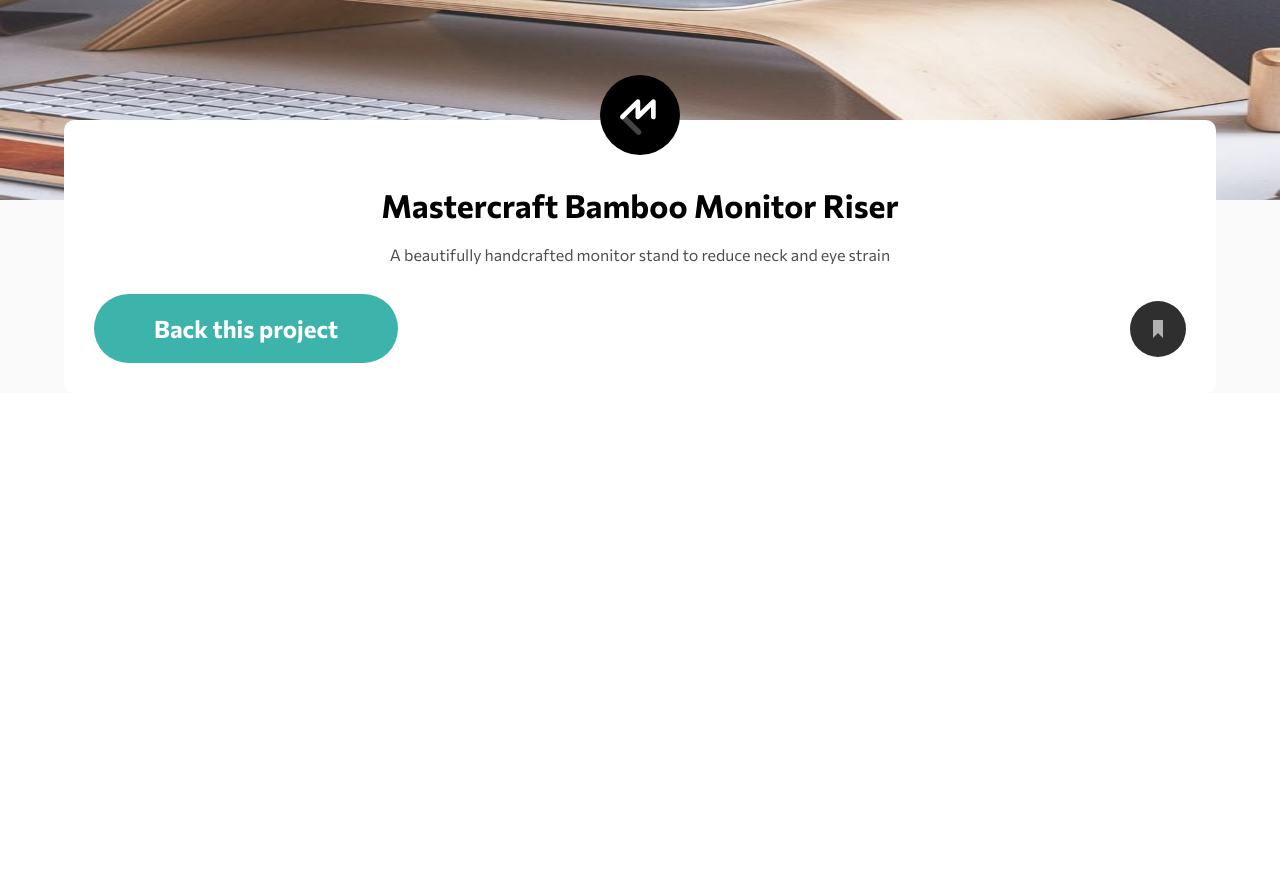
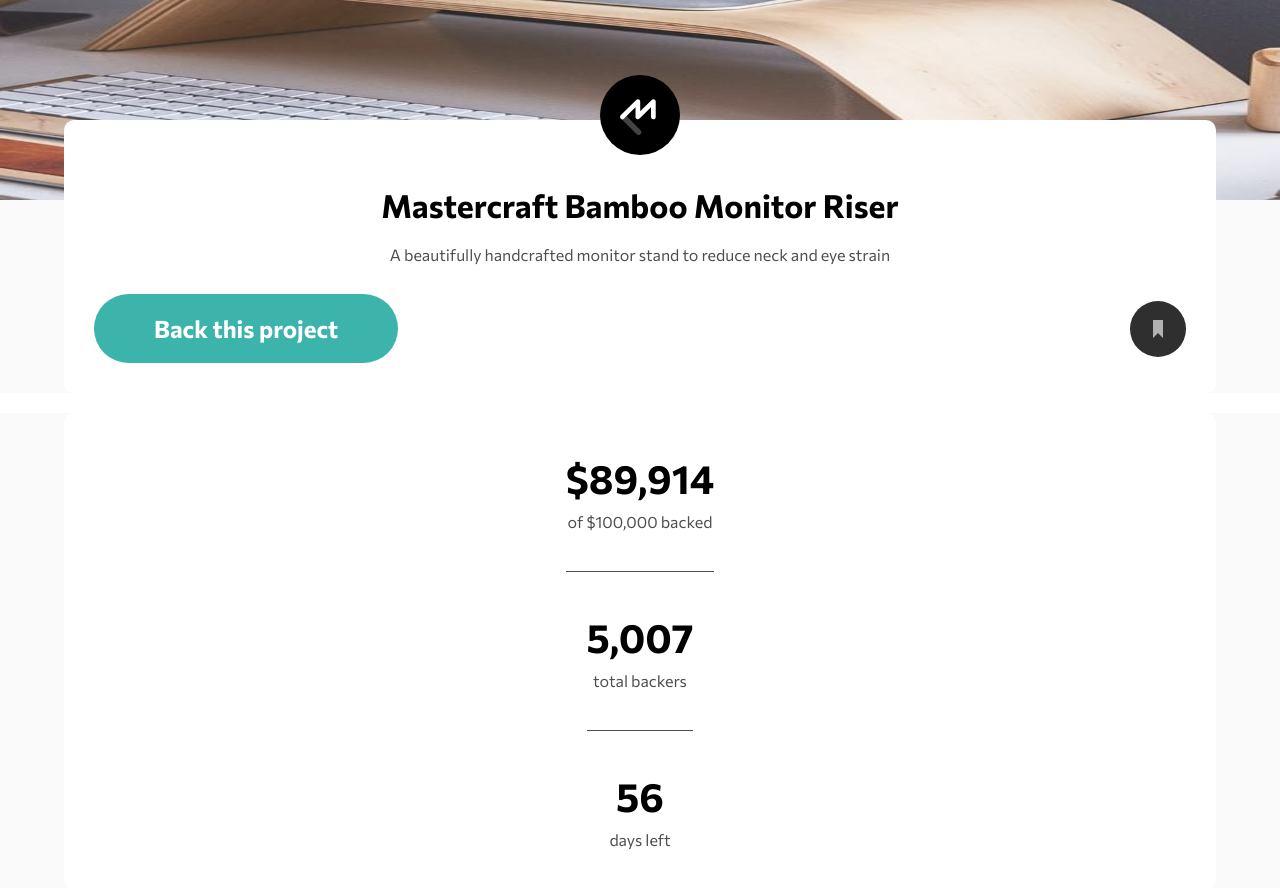
Before and after one commit to jwhong98/crowd-funding-page, a React (Create React App) app: page / in a window 1280 px wide. Shown: the part 200-1088 px from the top of the page. Before the commit the page ends 800 px from the top, so only its background shows below. Built offline with nearby package versions, Linux system fonts and the light colour scheme.

Commit message:
initial progress card

```diff
--- a/src/App.css
+++ b/src/App.css
@@ -2,4 +2,5 @@
   box-sizing: border-box;
   margin: 0;
   font-family: 'Commissioner', sans-serif;
+  /* background-color: #FAFAFA; */
 }
--- a/src/Components/HeaderCard/HeaderCardElements.js
+++ b/src/Components/HeaderCard/HeaderCardElements.js
@@ -13,7 +13,6 @@
     width: 90%;
     border-radius: 10px;
     margin-top: -80px;
-    position: sticky;
     z-index: 10;
     background-color: #fff;
     padding: 30px;
--- a/src/Components/HeroSection/HeroSectionElements.js
+++ b/src/Components/HeroSection/HeroSectionElements.js
@@ -2,7 +2,7 @@
 
 export const HeroContainer = styled.div`
     height: 400px;
-    z-index: 1;
+    z-index: 0;
     position: relative;
 `;
 
--- a/src/Components/ProgressCard/ProgressCardElements.js
+++ b/src/Components/ProgressCard/ProgressCardElements.js
@@ -0,0 +1,33 @@
+import styled from "styled-components";
+
+export const ProgressContainer = styled.div`
+    display: flex;
+    justify-content: center;
+    background-color: #FAFAFA;
+    margin-top: 20px;
+`;
+
+export const ProgressWrapper = styled.div`
+    background-color: #fff;
+    width: 90%;
+    display: flex;
+    flex-direction: column;
+    align-items: center;
+    border-radius: 10px;
+`;
+
+export const ProgressStats = styled.div`
+    margin-top: 40px;
+    text-align: center;
+    border-bottom: 1px solid #4E4E4E;
+`;
+
+export const StatsValue = styled.h1`
+    font-size: 2.5rem;
+    margin-bottom: 10px;
+`;
+
+export const StatsLabel = styled.p`
+    color: #4E4E4E;
+    margin-bottom: 40px;
+`;
--- a/src/Components/ProgressCard/index.js
+++ b/src/Components/ProgressCard/index.js
@@ -1,10 +1,24 @@
 import React from 'react'
+import { ProgressContainer, ProgressWrapper, ProgressStats, StatsValue, StatsLabel } from './ProgressCardElements';
 
 const ProgressCard = () => {
     return (
-        <div>
-
-        </div>
+        <ProgressContainer>
+            <ProgressWrapper>
+                <ProgressStats>
+                    <StatsValue>$89,914</StatsValue>
+                    <StatsLabel>of $100,000 backed</StatsLabel>
+                </ProgressStats>
+                <ProgressStats>
+                    <StatsValue>5,007</StatsValue>
+                    <StatsLabel>total backers</StatsLabel>
+                </ProgressStats>
+                <ProgressStats>
+                    <StatsValue>56</StatsValue>
+                    <StatsLabel>days left</StatsLabel>
+                </ProgressStats>
+            </ProgressWrapper>
+        </ProgressContainer>
     )
 }
 
```
